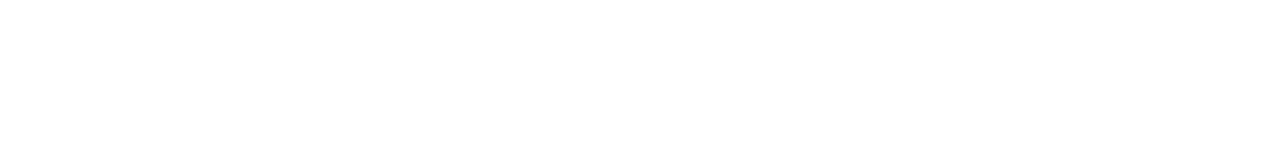
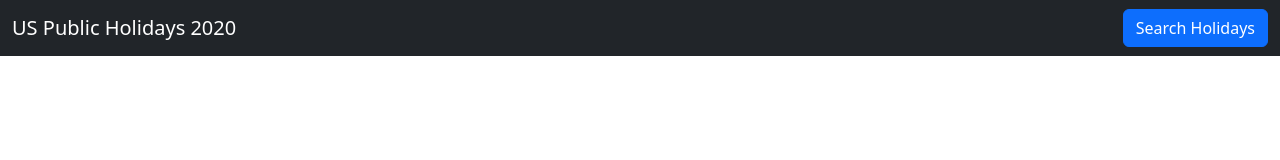
Before and after one commit to danigo252/Project, a plain HTML site: page index.html in a window 1280 px wide. Drawn offline with nearby package versions, Linux system fonts and the light colour scheme.

Commit message:
Create Navbar using bootstrap

```diff
--- a/index.html
+++ b/index.html
@@ -9,5 +9,12 @@
 </head>
 <body>
 
+    <nav class="navbar navbar-expand-sm navbar-dark bg-dark">
+        <div class="container-fluid">
+            <a class="navbar-brand">US Public Holidays 2020</a>
+            <button class="btn btn-primary" id="show-holidays-btn" type="button">Search Holidays</button>
+        </div>
+    </nav>
+
 </body>
 </html>
```
